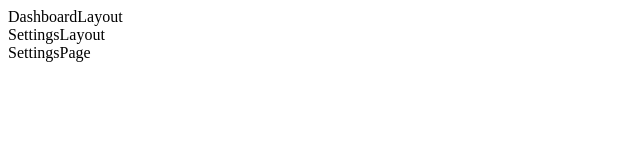
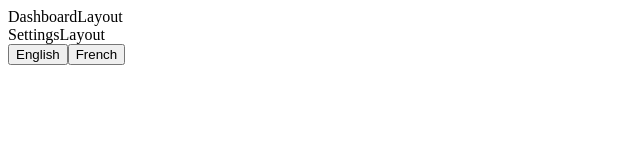
Before and after one commit to sc30gsw/next14-routing-tutorial, a Next.js app: page /dashboard/settings in a window 1280 px wide. Shown: the top 160 px of the page, without its empty margins (0-640 px from the left). Built offline with nearby package versions, Linux system fonts and the light colour scheme.

Commit message:
✨ 履歴スタックを置き換え

```diff
--- a/src/app/dashboard/settings/page.tsx
+++ b/src/app/dashboard/settings/page.tsx
@@ -1,7 +1,27 @@
+'use client'
+
+import { usePathname } from 'next/navigation'
 import React from 'react'
 
 const SettingsPage = () => {
-  return <div>SettingsPage</div>
+  const pathname = usePathname()
+
+  const switchLocale = (locale: string) => {
+    const newPath = `${pathname}/${locale}`
+    // 最後に置き換えたパスに繊維（enの場合settings/enに遷移する（前の履歴（/settingsを置き換える）が追加されず置き換えるため））
+    window.history.replaceState(null, '', newPath)
+  }
+
+  return (
+    <>
+      <button type="button" onClick={() => switchLocale('en')}>
+        English
+      </button>
+      <button type="button" onClick={() => switchLocale('fr')}>
+        French
+      </button>
+    </>
+  )
 }
 
 export default SettingsPage
```
